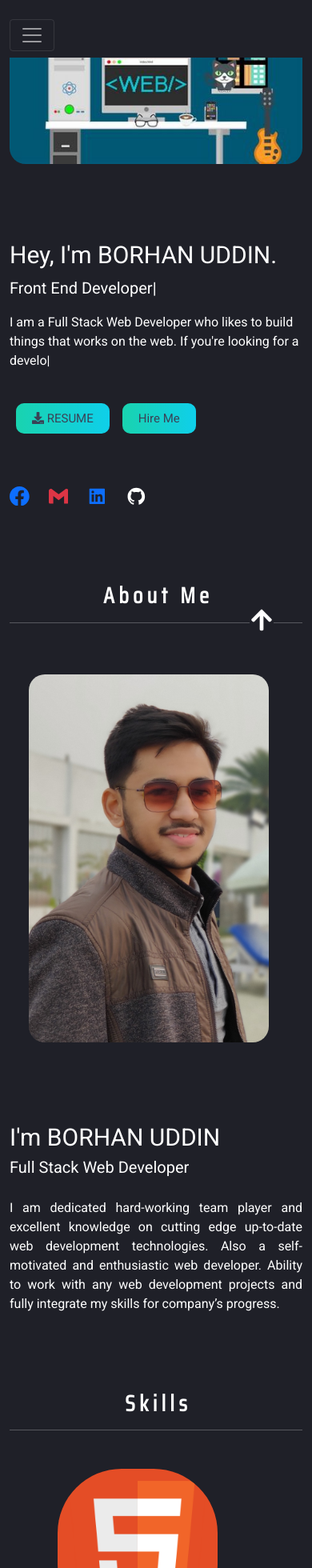
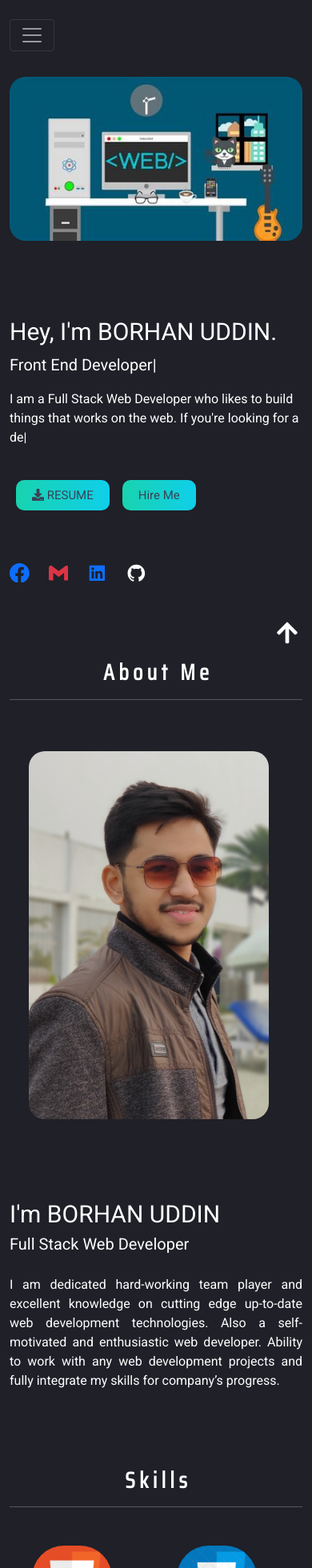
Before and after one commit to borhanshuvo/protfolio, a React (Create React App) app: page / in a window 390 px wide. Shown: the top 1960 px of the page at 80% size. Built offline with nearby package versions, Linux system fonts and the light colour scheme; no server answers.

Commit message:
mobile res

```diff
--- a/src/App.css
+++ b/src/App.css
@@ -239,4 +239,14 @@
   .display-sm-none {
     display: none;
   }
+
+  .top-80 {
+    top: 92%;
+  }
+
+  .logo-img {
+    height: 100px;
+    width: 100px;
+    border-radius: 40%;
+  }
 }
--- a/src/App.js
+++ b/src/App.js
@@ -10,7 +10,7 @@ function App() {
     window.scroll(0, 0);
   };
   return (
-    <div className="App-header">
+    <div className="App-header overflow-hidden">
       <Router>
         <Navbar />
         <Switch>
@@ -24,7 +24,7 @@ function App() {
         </Switch>
         <div
           onClick={handelClickTop}
-          className="me-5 position-fixed end-0 top-80 cursor-pointer bg-light"
+          className="me-md-5 me-3 position-fixed end-0 top-80 cursor-pointer bg-light"
         >
           <FaArrowUp className="scrol-icon" />
         </div>
--- a/src/components/Footer/Footer.js
+++ b/src/components/Footer/Footer.js
@@ -4,7 +4,7 @@ const Footer = () => {
   const year = new Date().getFullYear();
   return (
     <>
-      <div className="text-center mail-div display-sm-none" data-aos="zoom-in" data-aos-duration="3000">
+      <div className="text-center mail-div display-sm-none w-100" data-aos="zoom-in" data-aos-duration="3000">
         <h4 className="mail-title">Let’s work together</h4>
         <h2 className="mail">
           <a
--- a/src/components/Home/Home.js
+++ b/src/components/Home/Home.js
@@ -22,7 +22,7 @@ const Home = () => {
 
   return (
     <section className="py-md-5 my-md-5">
-      <div className="container">
+      <div className="container mt-5 pt-5 mt-md-0 pt-md-0">
         <div className="row">
           <div
             className="col-md-6 pt-5 pb-5 order-1 order-md-0"
--- a/src/components/Skill/Skill.js
+++ b/src/components/Skill/Skill.js
@@ -7,10 +7,10 @@ const Skill = () => {
       <div className="container">
         <h1 className="text-center saira-condensed">S k i l l s</h1>
         <hr />
-        <div className="row ms-5 mt-5">
+        <div className="row ms-md-5 ms-3 mt-5">
           {imageData.map((data, index) => (
             <div
-              className="col-md-3 pb-4"
+              className="col-md-3 col-6 pb-4"
               data-aos="zoom-in"
               data-aos-duration="3000"
               key={index}
```
